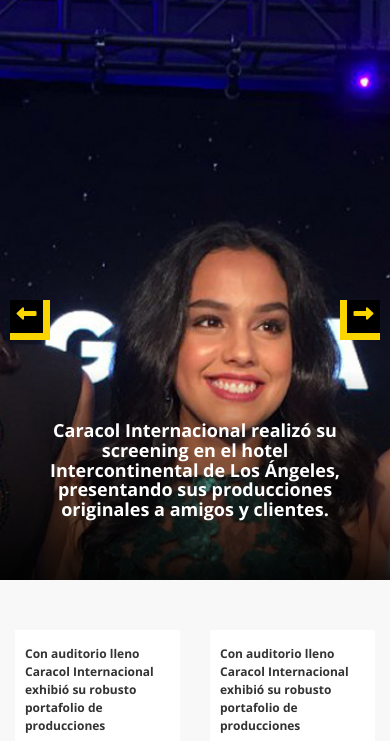
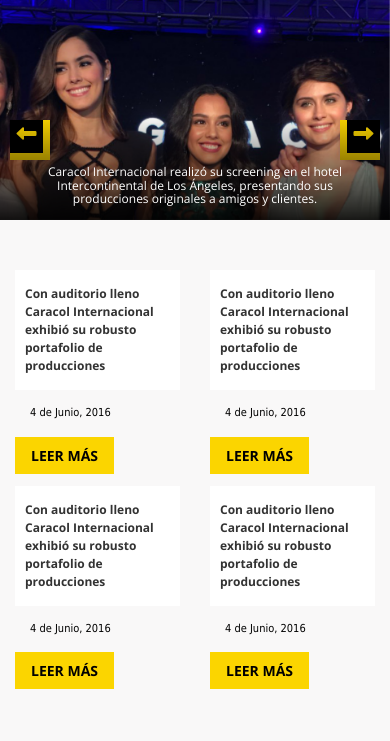
Before and after one commit to agustindavid/agustindavid.github.io, a PHP site: page / in a window 390 px wide. Shown: the part 242-983 px from the top of the page. Run offline with PHP 8.4, Linux system fonts and the light colour scheme; some libraries are stand-ins or nearby versions.

Commit message:
slider mobile

```diff
--- a/css/style.css
+++ b/css/style.css
@@ -89,7 +89,32 @@ body{
 }
 
 .item-container {
-    min-height: 580px !important;
+    min-height: 580px;
+    padding: 0 !important;
+    background: transparent;
+}
+
+
+
+#carousel-home .carousel-inner{
+    min-height: 220px;
+}
+
+#carousel-home .carousel-inner>.active {
+    left: 0;
+    min-height: 220px;
+}
+
+#carousel-home .carousel-inner>.item {
+    background-size: cover;
+    min-height: 220px;
+    width: 100%;
+    background-position: center;
+    margin: 0;
+}
+
+#carousel-home .item-container {
+    min-height: 220px;
     padding: 0 !important;
     background: transparent;
 }
@@ -151,7 +176,7 @@ body{
     transform: translate(-50%);
     z-index: 2;
     text-align: center;
-    padding: 30px 0 50px 0;
+    padding: 30px 0 5px 0;
     color: #fff;
     background: -moz-linear-gradient(top, rgba(0,0,0,0) 0%, rgba(0,0,0,0.65) 100%);
     background: -webkit-linear-gradient(top, rgba(0,0,0,0) 0%,rgba(0,0,0,0.65) 100%);
@@ -161,8 +186,8 @@ body{
 
 .tagline h3{
     font-family: 'Open Sans', sans-serif;
-    font-weight: bold;
-    font-size: 18px;
+    font-weight: 100;
+    font-size: 12px;
 }
 
 section.news-section {
--- a/index.html
+++ b/index.html
@@ -542,7 +542,7 @@
 
   </div>
         <div class="text-center">
-            <a class="read-more">Ver todas</a>
+            <a class="read-more hidden-xs hidden-sm">Ver todas</a>
         </div>
   <!-- Left and right controls -->
   <a class="left carousel-control" href="#carousel-gallery" role="button" data-slide="prev">
```
Also changed, not shown: other parts of css/style.css (+42 -1 lines).
